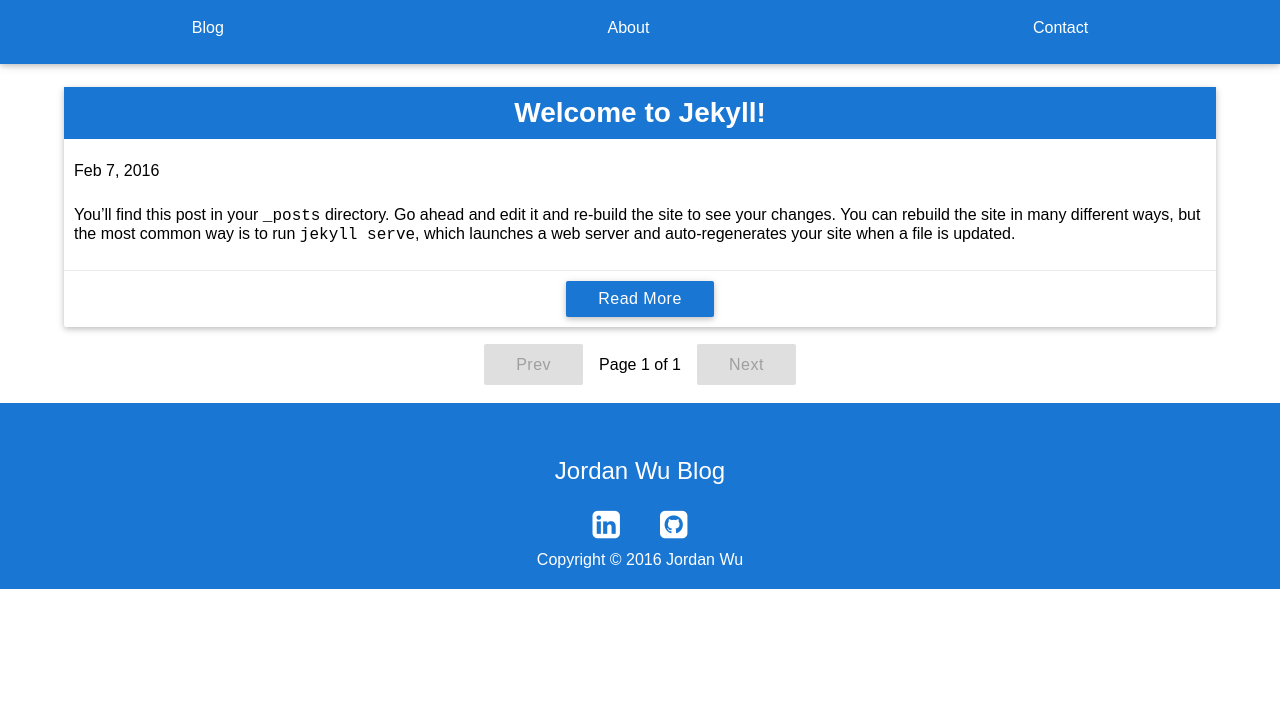
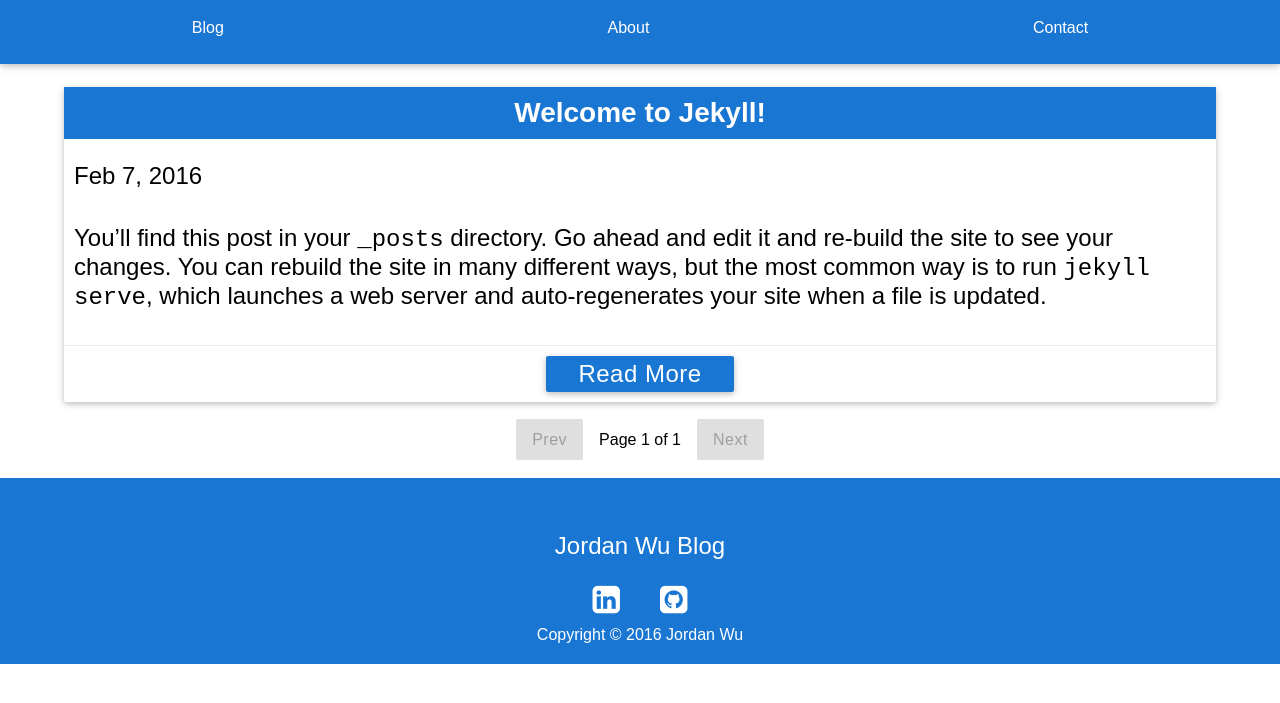
Before and after one commit to JordanSpencerWu/old-website, a Jekyll site: the page built from index.html, in a window 1280 px wide. Shown: the top 703 px of the page. Built offline with Jekyll 4.4.1, drawn with Linux system fonts in a browser that asks for light colours; nearby versions of some CDN libraries; the list of posts is cut into pages by our own code.

Commit message:
change font-size and fix pagination for mobile

```diff
--- a/_sass/styles.scss
+++ b/_sass/styles.scss
@@ -188,7 +188,7 @@
   text-align: center;
   letter-spacing: .5px;
   border-radius: 2px;
-  padding: .75rem 2rem;
+  padding: .75rem 1rem;
   line-height: 36px;
   cursor: pointer;
   margin: 0 1em;
@@ -204,3 +204,7 @@
     cursor: default;
   }
 }
+
+.text-flow {
+  font-size: 1.5rem;
+}
--- a/index.html
+++ b/index.html
@@ -5,12 +5,14 @@ layout: default
 <div class="card shadow">
   {% for post in paginator.posts %}
     <h2 class="card-header">{{ post.title }}</h2>
+    <div class="text-flow">
       <span class="date">{{ post.date | date: "%b %-d, %Y" }}</span>
       <div class="paragraph">
         {{ post.excerpt }}
       </div>
       <div class="card-action">
         <a class="shadow" href="{{ post.url | prepend: site.baseurl }}">Read More</a>
+      </div>
     </div>
   {% endfor %}
 </div>
```
Lines whose indentation alone changed are shown as unchanged.
